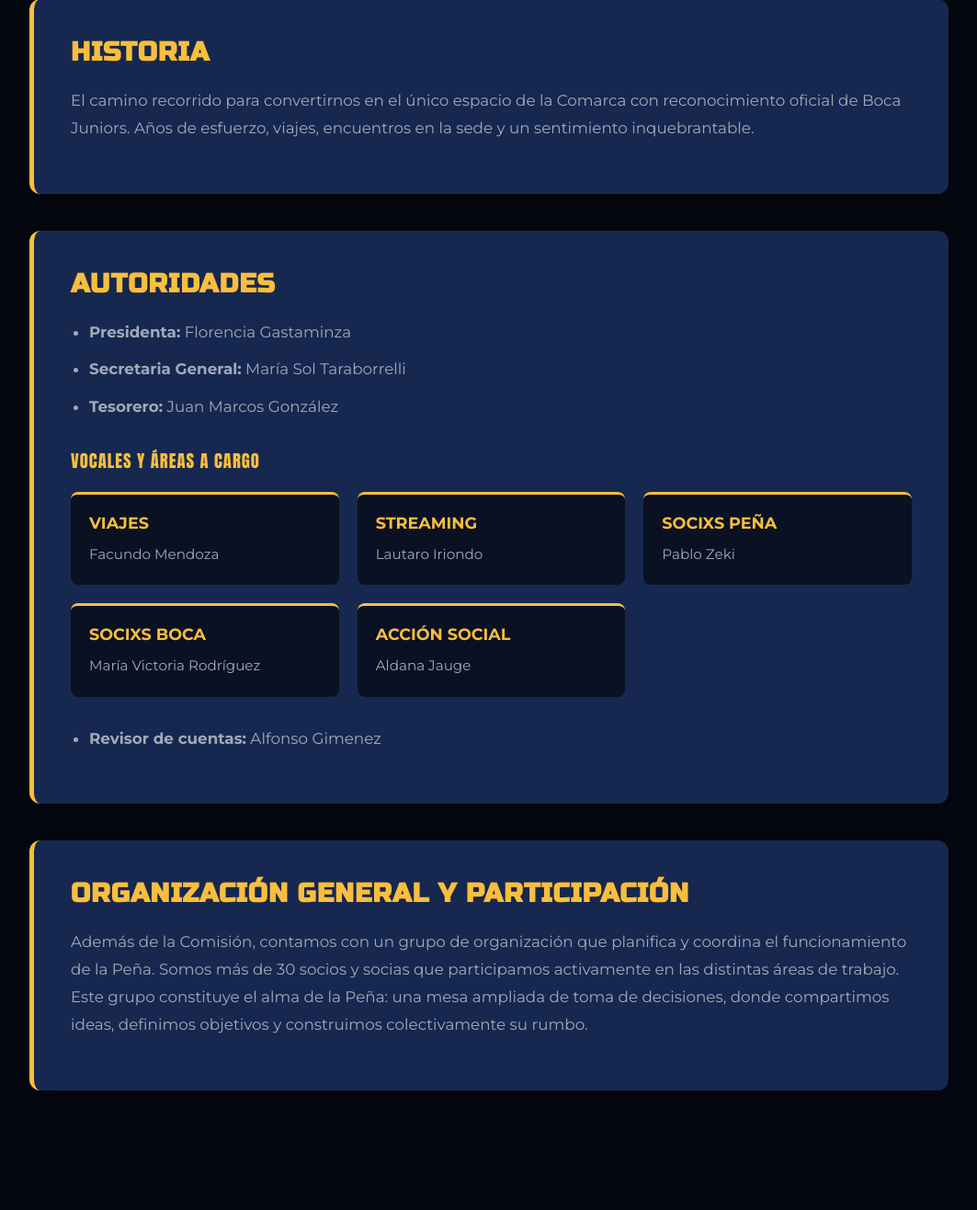
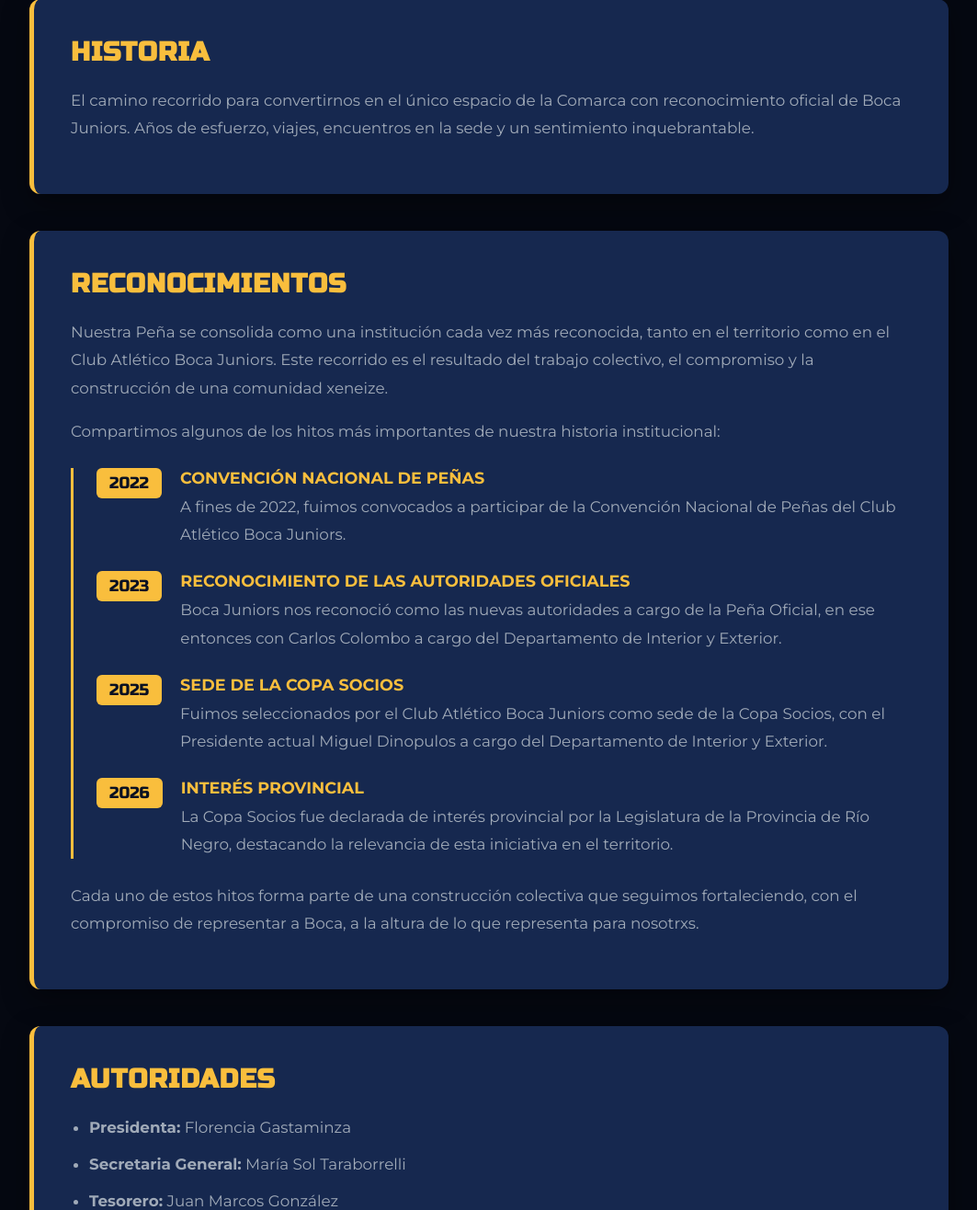
Before and after one commit to cadejursistemas-netizen/bocaviedmapatagones.com.ar, a WordPress theme: template wp-content/themes/pena-boca/page-institucional.php in a window 1280 px wide. Shown: the part 980-2296 px from the top of the page at 92% size, without its empty margins (108-1171 px from the left). Run offline with PHP 8.4 and a stand-in for WordPress, Linux system fonts and the light colour scheme; the site name, menu and one post (Sample post) are stand-ins, and other content is empty.

Commit message:
Agregar sección Reconocimientos con línea de tiempo
Co-Authored-By: Claude Sonnet 5.5 <noreply@anthropic.com>
Claude-Session: https://claude.ai/code/session_01YABkQBe1sTupEKxuUd8Kos

```diff
--- a/wp-content/themes/pena-boca/header.php
+++ b/wp-content/themes/pena-boca/header.php
@@ -213,6 +213,7 @@
                 <a href="<?php echo site_url('/institucional'); ?>">Institucional <span class="caret">▾</span></a>
                 <div class="nav-sub">
                     <a href="<?php echo site_url('/institucional'); ?>#principios">Principios</a>
+                    <a href="<?php echo site_url('/institucional'); ?>#reconocimientos">Reconocimientos</a>
                     <a href="<?php echo site_url('/institucional'); ?>#autoridades">Autoridades</a>
                     <a href="<?php echo site_url('/institucional'); ?>#organizacion">Organización y participación</a>
                     <a href="<?php echo site_url('/preguntas-frecuentes'); ?>">Preguntas Frecuentes</a>
--- a/wp-content/themes/pena-boca/page-institucional.php
+++ b/wp-content/themes/pena-boca/page-institucional.php
@@ -63,6 +63,13 @@ get_header(); ?>
 .inst-block li {
     margin-bottom: 10px;
 }
+
+.hitos { margin: 25px 0; border-left: 3px solid var(--boca-oro); padding-left: 25px; }
+.hito { display: flex; gap: 20px; margin-bottom: 25px; align-items: flex-start; }
+.hito-year { background-color: var(--boca-oro); color: var(--boca-azul-oscuro); font-family: 'Russo One', sans-serif; padding: 6px 14px; border-radius: 6px; font-size: 1.1rem; flex-shrink: 0; }
+.hito h4 { color: var(--boca-oro); margin: 0 0 6px 0; font-size: 1.1rem; text-transform: uppercase; }
+.hito p { margin: 0; }
+@media (max-width: 600px) { .hito { flex-direction: column; gap: 8px; } }
 
 /* Estilo para los Principios Innegociables */
 .principios-grid {
@@ -136,6 +143,49 @@ get_header(); ?>
             <!-- Acá podés explayarte o editar el texto libremente desde el panel de WP -->
         </div>
 
+        <!-- Bloque: Reconocimientos -->
+        <div class="inst-block" id="reconocimientos">
+            <h2 class="cabj-font">Reconocimientos</h2>
+            <p>Nuestra Peña se consolida como una institución cada vez más reconocida, tanto en el territorio como en el Club Atlético Boca Juniors. Este recorrido es el resultado del trabajo colectivo, el compromiso y la construcción de una comunidad xeneize.</p>
+            <p>Compartimos algunos de los hitos más importantes de nuestra historia institucional:</p>
+
+            <div class="hitos">
+                <div class="hito">
+                    <span class="hito-year">2022</span>
+                    <div>
+                        <h4>Convención Nacional de Peñas</h4>
+                        <p>A fines de 2022, fuimos convocados a participar de la Convención Nacional de Peñas del Club Atlético Boca Juniors.</p>
+                    </div>
+                </div>
+
+                <div class="hito">
+                    <span class="hito-year">2023</span>
+                    <div>
+                        <h4>Reconocimiento de las autoridades oficiales</h4>
+                        <p>Boca Juniors nos reconoció como las nuevas autoridades a cargo de la Peña Oficial, en ese entonces con Carlos Colombo a cargo del Departamento de Interior y Exterior.</p>
+                    </div>
+                </div>
+
+                <div class="hito">
+                    <span class="hito-year">2025</span>
+                    <div>
+                        <h4>Sede de la Copa Socios</h4>
+                        <p>Fuimos seleccionados por el Club Atlético Boca Juniors como sede de la Copa Socios, con el Presidente actual Miguel Dinopulos a cargo del Departamento de Interior y Exterior.</p>
+                    </div>
+                </div>
+
+                <div class="hito">
+                    <span class="hito-year">2026</span>
+                    <div>
+                        <h4>Interés provincial</h4>
+                        <p>La Copa Socios fue declarada de interés provincial por la Legislatura de la Provincia de Río Negro, destacando la relevancia de esta iniciativa en el territorio.</p>
+                    </div>
+                </div>
+            </div>
+
+            <p>Cada uno de estos hitos forma parte de una construcción colectiva que seguimos fortaleciendo, con el compromiso de representar a Boca, a la altura de lo que representa para nosotrxs.</p>
+        </div>
+
         <!-- Bloque 4: Autoridades -->
         <div class="inst-block" id="autoridades">
             <h2 class="cabj-font">Autoridades</h2>
```
